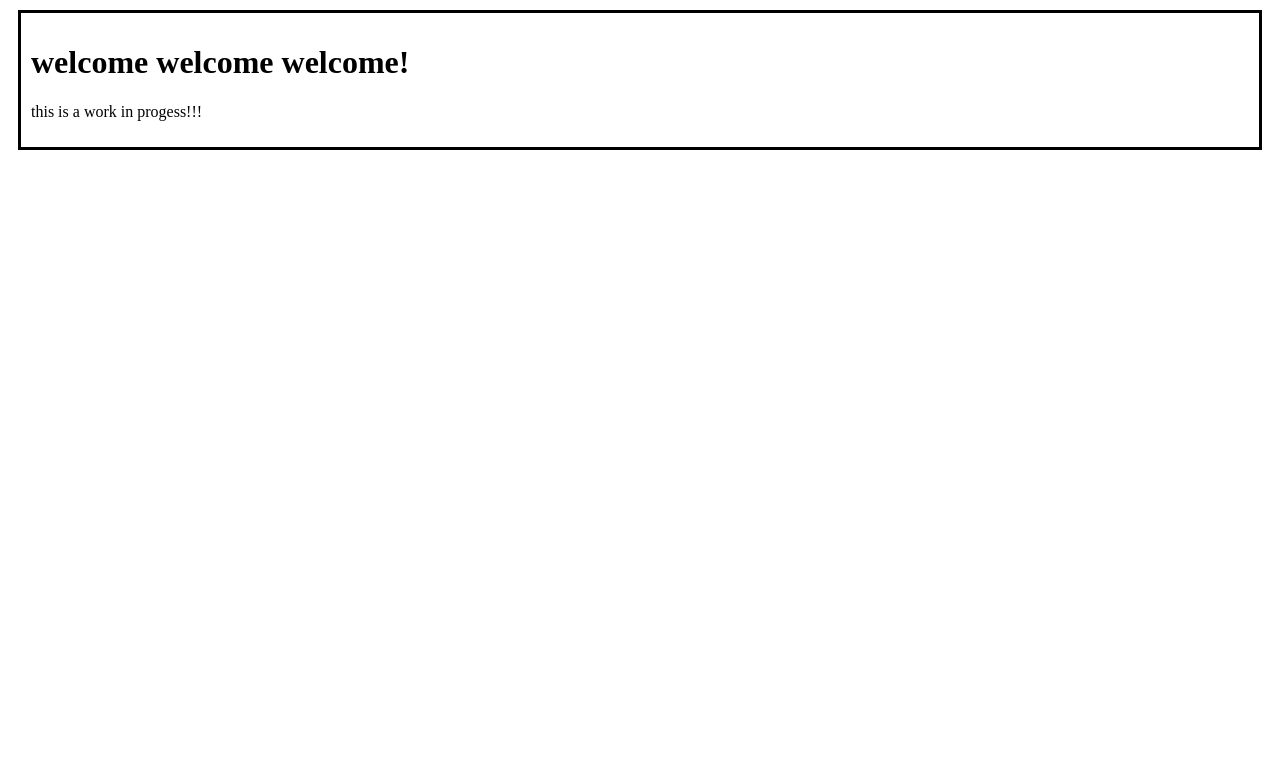
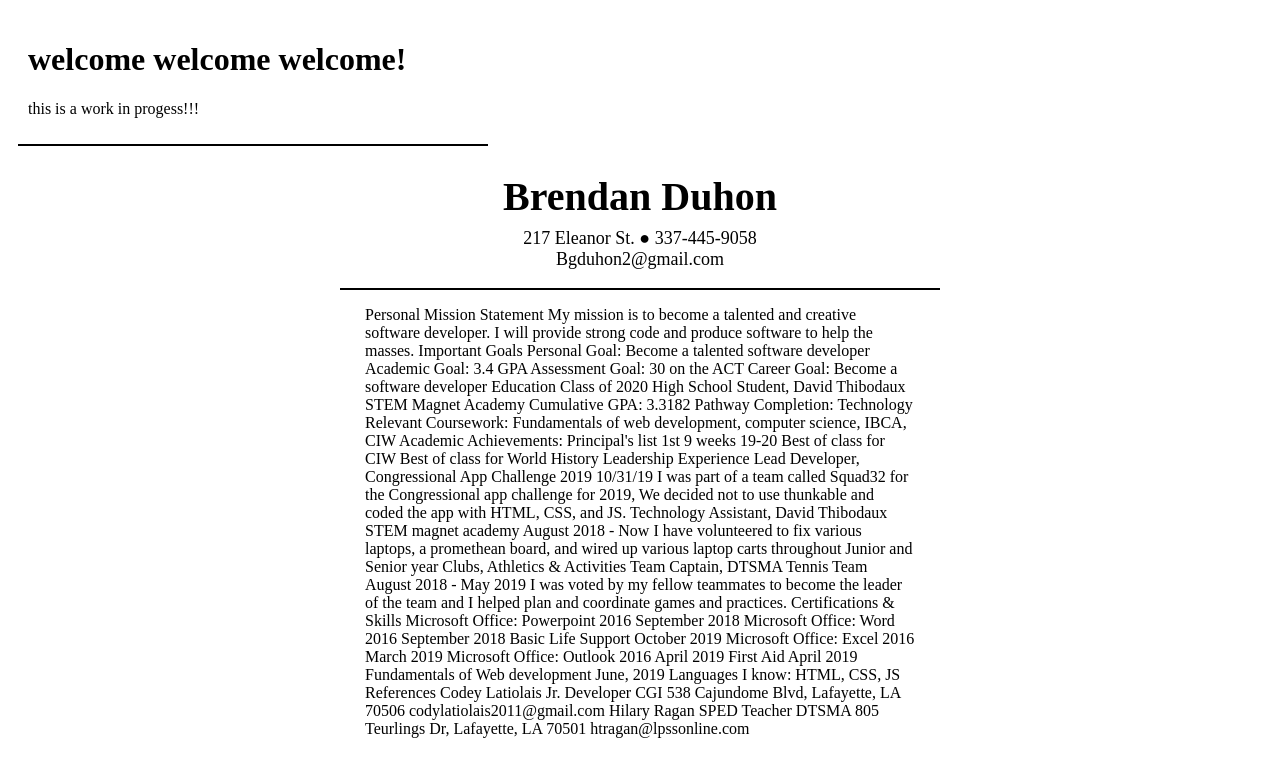
Before and after one commit to Bren519/BrendanDuhon.github.io, a plain HTML site: page index.html in a window 1280 px wide. Drawn offline with Linux system fonts and the light colour scheme.

Commit message:
adding resume content to be styled later

```diff
--- a/index.html
+++ b/index.html
@@ -16,6 +16,67 @@
 </div>
 
 
+<div id="top">
+    <h1 style="text-align:center;font-size:40px;margin-bottom:-10px"> Brendan Duhon </h1>
+    <h3 style="font-weight:normal;text-align:center;font-size:18px;">217 Eleanor St. ● 337-445-9058 <br> Bgduhon2@gmail.com</h3>
+</div>
+<div class="resume">
+<p>
 
+
+Personal Mission Statement
+My mission is to become a talented and creative software developer. I will provide strong code and produce software to help the masses.
+
+Important Goals
+Personal Goal:  Become a talented software developer
+Academic Goal: 3.4 GPA
+Assessment Goal:  30 on the ACT
+Career Goal:  Become a software developer
+
+Education
+Class of 2020 High School Student, David Thibodaux STEM Magnet Academy
+Cumulative GPA:  3.3182
+Pathway Completion:  Technology
+Relevant Coursework:  Fundamentals of web development, computer science, IBCA, CIW
+Academic Achievements:
+Principal's list 1st 9 weeks 19-20
+Best of class for CIW
+Best of class for World History
+
+Leadership Experience
+Lead Developer, Congressional App Challenge 2019				         10/31/19
+I was part of a team called Squad32 for the Congressional app challenge for 2019, We decided not to use thunkable and coded the app with HTML, CSS, and JS.
+
+Technology Assistant, David Thibodaux STEM magnet academy		     August 2018 - Now
+ I have volunteered to fix various laptops, a promethean board, and wired up various laptop carts throughout Junior and Senior year
+
+
+
+Clubs, Athletics & Activities
+Team Captain, DTSMA Tennis Team				        August 2018 - May 2019
+I was voted by my fellow teammates to become the leader of the team and I helped plan and coordinate games and practices.
+
+Certifications & Skills
+Microsoft Office: Powerpoint 2016					September 2018
+Microsoft Office: Word 2016					September 2018
+Basic Life Support							October 2019
+Microsoft Office: Excel 2016					March 2019
+Microsoft Office: Outlook 2016					April 2019
+First Aid								April 2019
+Fundamentals of Web development				June, 2019
+Languages I know: HTML, CSS, JS
+
+References
+Codey Latiolais
+Jr. Developer CGI
+538 Cajundome Blvd, Lafayette, LA 70506
+codylatiolais2011@gmail.com
+
+Hilary Ragan
+SPED Teacher DTSMA
+805 Teurlings Dr, Lafayette, LA 70501
+htragan@lpssonline.com
+</p>
+</div>
 </body>
 </html>
--- a/resume.css
+++ b/resume.css
@@ -1,5 +1,17 @@
 .working{
     padding: 10px;
-    border: solid 3px black;
+    border-bottom: solid 2px black;
     margin: 10px;
+    max-width: 450px;
 }
+.resume{
+    max-width: 550px;
+    margin: auto;
+}
+#top{
+    margin: auto;
+    text-align: center;
+    margin-bottom: 10px;
+    border-bottom: solid 2px black;
+    max-width: 600px
+}
```
